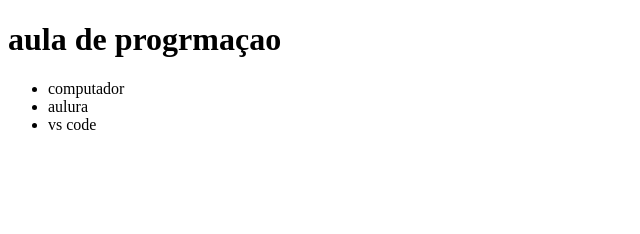
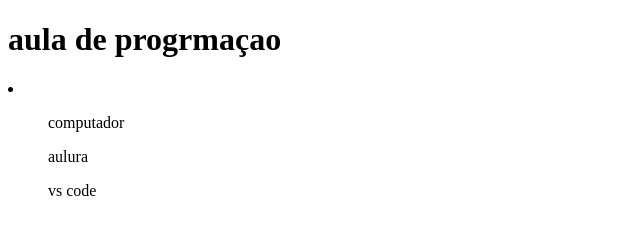
Before and after one commit to john3301/john, a plain HTML site: page john.html in a window 1280 px wide. Shown: the whole page, without its empty margins (0-640 px from the left). Drawn offline with Linux system fonts and the light colour scheme.

Commit message:
Update john.html
24/05

```diff
--- a/john.html
+++ b/john.html
@@ -5,14 +5,15 @@
     <meta http-equiv="X-UA-Compatible" content="IE=edge">
     <meta name="viewport" content="width=device-width, initial-scale=1.0">
     <title>john3301</title>
+    <link rel="stylesheet" href="style.css">
 </head>
 <body>
     <h1>aula de progrmaçao</h1>
-    <ul>
+    <li>
 
-<li>computador</li>
-<li>aulura</li>
-<li>vs code</li>
+<ul>computador</ul>
+<ul>aulura</ul>
+<ul>vs code</ul>
 
 
 
```
